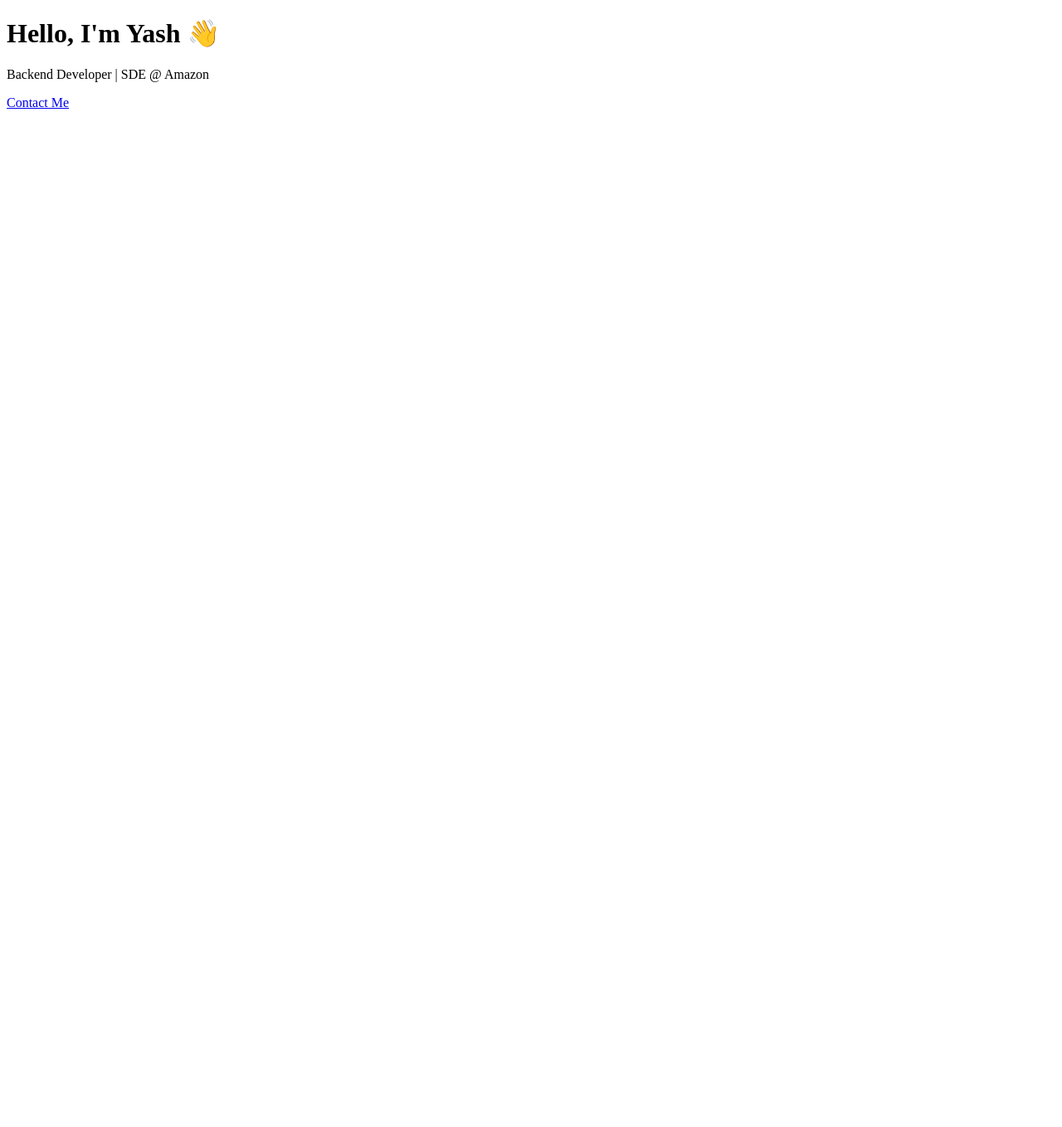
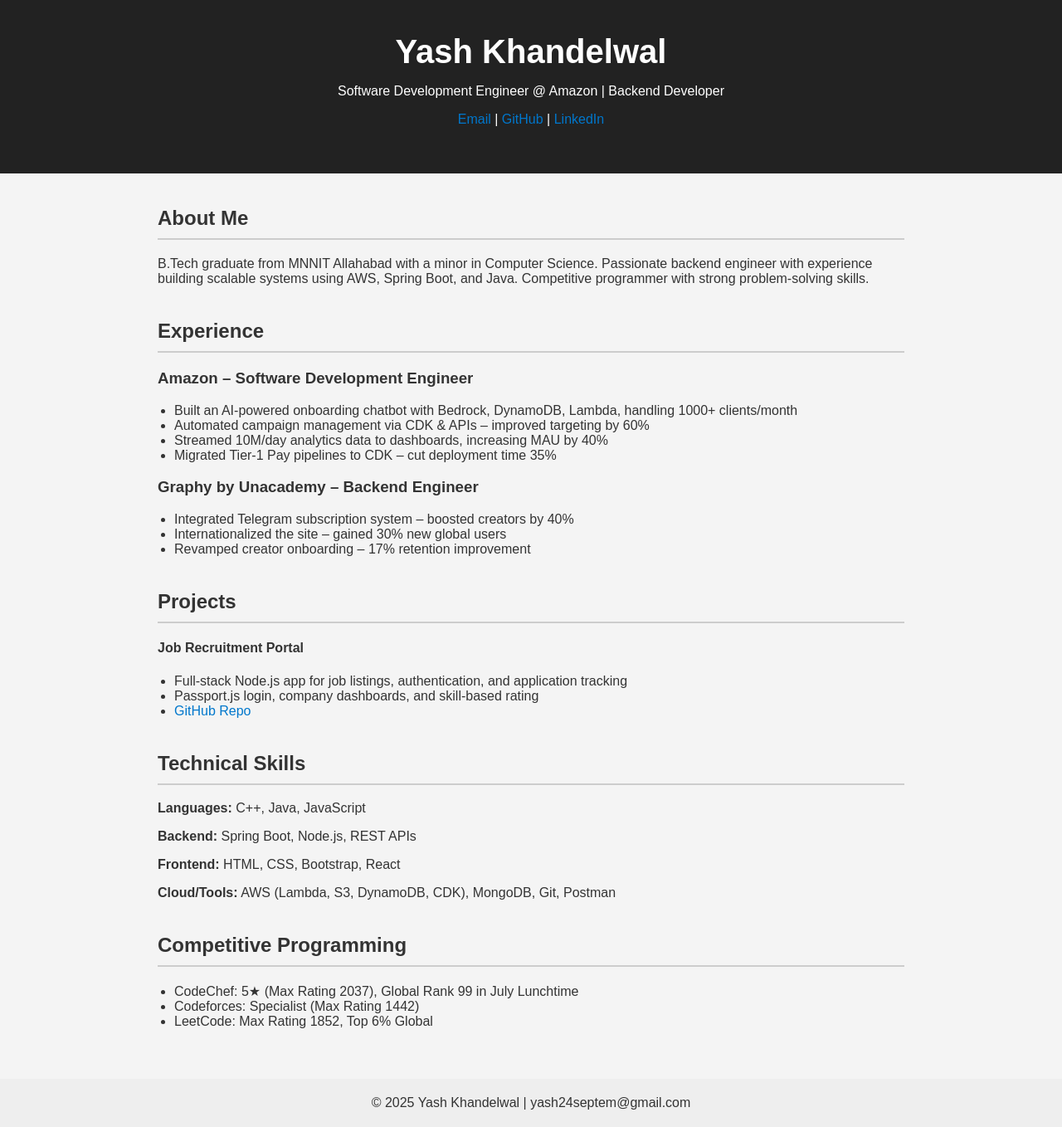
Before and after one commit to yash24septem/yash24septem.github.io, a plain HTML site: page index.html in a window 1280 px wide. Shown: the whole page at 83% size. Before the commit the page ends 800 px from the top, so only its background shows below. Drawn offline with Linux system fonts and the light colour scheme.

Commit message:
Initial portfolio

```diff
--- a/index.html
+++ b/index.html
@@ -1,11 +1,88 @@
 <!DOCTYPE html>
-<html>
+<html lang="en">
 <head>
-  <title>Yash Khandelwal - Portfolio</title>
+  <meta charset="UTF-8" />
+  <meta name="viewport" content="width=device-width, initial-scale=1.0"/>
+  <title>Yash Khandelwal | Portfolio</title>
+  <style>
+    body { font-family: Arial, sans-serif; margin: 0; background: #f4f4f4; color: #333; }
+    header { background: #222; color: white; padding: 40px 20px; text-align: center; }
+    h1 { margin: 0; font-size: 2.5em; }
+    .container { max-width: 900px; margin: 40px auto; padding: 0 20px; }
+    section { margin-bottom: 40px; }
+    h2 { border-bottom: 2px solid #ccc; padding-bottom: 10px; }
+    ul { padding-left: 20px; }
+    a { color: #0077cc; text-decoration: none; }
+    footer { background: #eee; text-align: center; padding: 20px; margin-top: 60px; }
+  </style>
 </head>
 <body>
-  <h1>Hello, I'm Yash 👋</h1>
-  <p>Backend Developer | SDE @ Amazon</p>
-  <a href="mailto:you@example.com">Contact Me</a>
+  <header>
+    <h1>Yash Khandelwal</h1>
+    <p>Software Development Engineer @ Amazon | Backend Developer</p>
+    <p>
+      <a href="mailto:yash24septem@gmail.com">Email</a> |
+      <a href="https://github.com/yash24septem">GitHub</a> |
+      <a href="https://www.linkedin.com/in/yash-khandelwal-5b8330196/">LinkedIn</a>
+    </p>
+  </header>
+
+  <div class="container">
+
+    <section>
+      <h2>About Me</h2>
+      <p>B.Tech graduate from MNNIT Allahabad with a minor in Computer Science. Passionate backend engineer with experience building scalable systems using AWS, Spring Boot, and Java. Competitive programmer with strong problem-solving skills.</p>
+    </section>
+
+    <section>
+      <h2>Experience</h2>
+      <h3>Amazon – Software Development Engineer</h3>
+      <ul>
+        <li>Built an AI-powered onboarding chatbot with Bedrock, DynamoDB, Lambda, handling 1000+ clients/month</li>
+        <li>Automated campaign management via CDK & APIs – improved targeting by 60%</li>
+        <li>Streamed 10M/day analytics data to dashboards, increasing MAU by 40%</li>
+        <li>Migrated Tier-1 Pay pipelines to CDK – cut deployment time 35%</li>
+      </ul>
+
+      <h3>Graphy by Unacademy – Backend Engineer</h3>
+      <ul>
+        <li>Integrated Telegram subscription system – boosted creators by 40%</li>
+        <li>Internationalized the site – gained 30% new global users</li>
+        <li>Revamped creator onboarding – 17% retention improvement</li>
+      </ul>
+    </section>
+
+    <section>
+      <h2>Projects</h2>
+      <h4>Job Recruitment Portal</h4>
+      <ul>
+        <li>Full-stack Node.js app for job listings, authentication, and application tracking</li>
+        <li>Passport.js login, company dashboards, and skill-based rating</li>
+        <li><a href="https://github.com/yash24septem/DevHire">GitHub Repo</a></li>
+      </ul>
+    </section>
+
+    <section>
+      <h2>Technical Skills</h2>
+      <p><strong>Languages:</strong> C++, Java, JavaScript</p>
+      <p><strong>Backend:</strong> Spring Boot, Node.js, REST APIs</p>
+      <p><strong>Frontend:</strong> HTML, CSS, Bootstrap, React</p>
+      <p><strong>Cloud/Tools:</strong> AWS (Lambda, S3, DynamoDB, CDK), MongoDB, Git, Postman</p>
+    </section>
+
+    <section>
+      <h2>Competitive Programming</h2>
+      <ul>
+        <li>CodeChef: 5★ (Max Rating 2037), Global Rank 99 in July Lunchtime</li>
+        <li>Codeforces: Specialist (Max Rating 1442)</li>
+        <li>LeetCode: Max Rating 1852, Top 6% Global</li>
+      </ul>
+    </section>
+
+  </div>
+
+  <footer>
+    © 2025 Yash Khandelwal | yash24septem@gmail.com
+  </footer>
 </body>
 </html>
```
